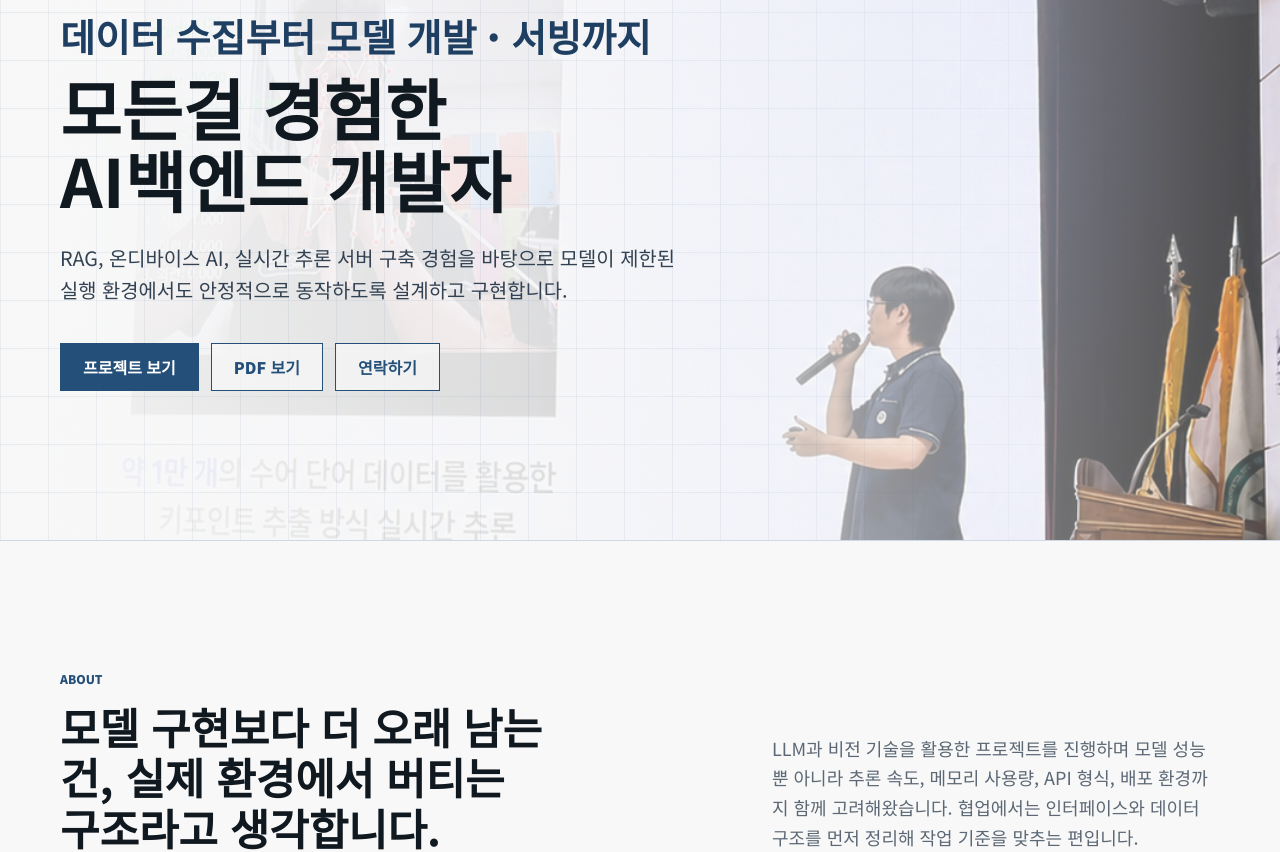
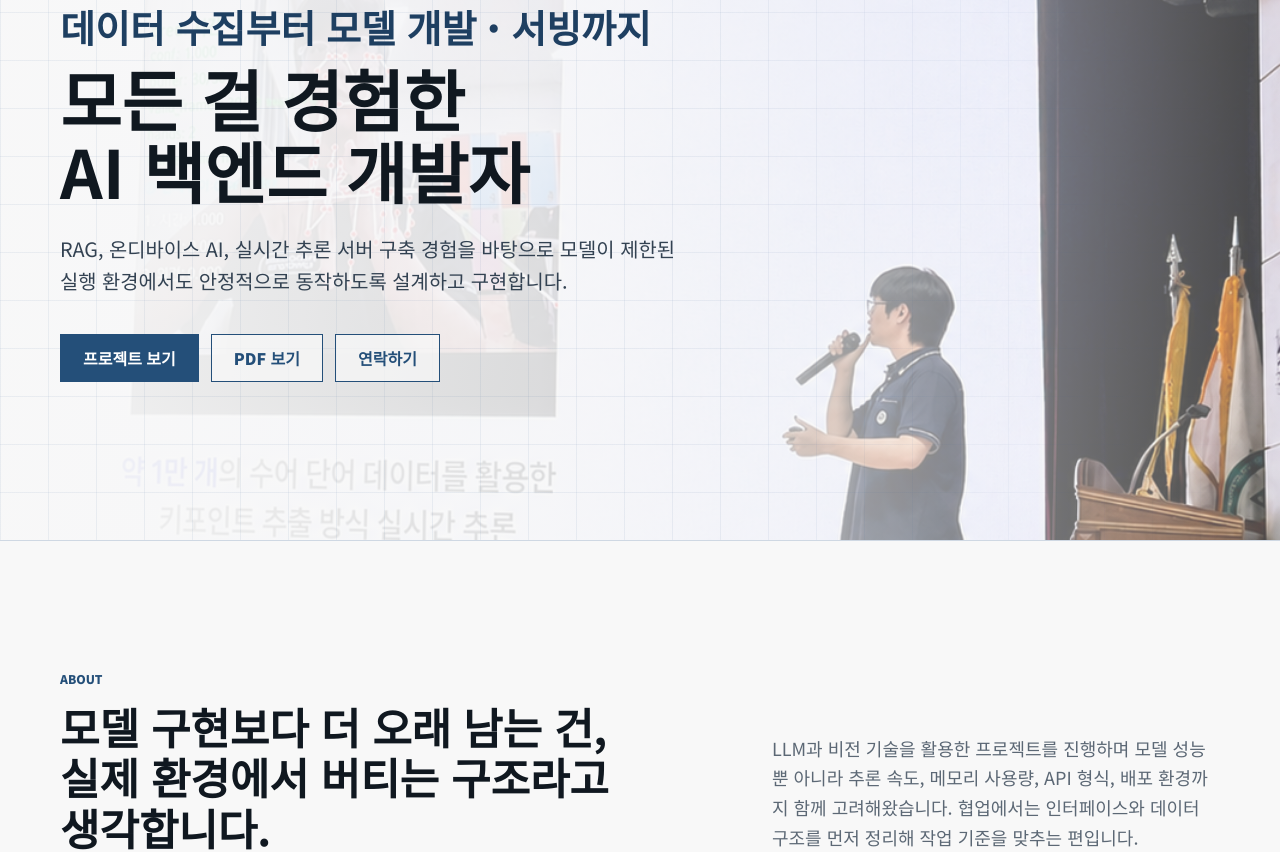
Before and after one commit to yeeeengyu/ingyuChoi_portfolio, a Next.js app: page / in a window 1280 px wide. Shown: the part 180-1032 px from the top of the page. Built offline with nearby package versions, Linux system fonts and the light colour scheme; no server answers.

Commit message:
Refine title line breaks

```diff
--- a/app/globals.css
+++ b/app/globals.css
@@ -51,7 +51,8 @@ h1,
 h2,
 h3 {
   word-break: keep-all;
-  overflow-wrap: normal;
+  overflow-wrap: break-word;
+  text-wrap: pretty;
 }
 
 p {
@@ -188,12 +189,13 @@ p {
 
 .heroLead {
   max-width: 720px;
-  margin-top: 18px;
   color: #1e3f61;
   font-size: clamp(24px, 3.1vw, 38px);
   font-weight: 850;
   line-height: 1.25;
   word-break: keep-all;
+  overflow-wrap: break-word;
+  text-wrap: pretty;
 }
 
 .hero h1 {
@@ -203,11 +205,11 @@ p {
   line-height: 1.08;
   letter-spacing: 0;
   word-break: keep-all;
-  overflow-wrap: normal;
-  text-wrap: balance;
+  overflow-wrap: break-word;
+  text-wrap: pretty;
 }
 
-.hero h1 span {
+.titleLine {
   display: block;
 }
 
@@ -288,7 +290,7 @@ p {
   font-size: clamp(28px, 3.35vw, 44px);
   line-height: 1.18;
   letter-spacing: 0;
-  text-wrap: balance;
+  text-wrap: pretty;
 }
 
 .sectionHead p:not(.kicker),
@@ -677,6 +679,14 @@ p {
     font-size: 43px;
   }
 
+  .titleLine {
+    display: inline;
+  }
+
+  .titleLine + .titleLine::before {
+    content: " ";
+  }
+
   .heroActions,
   .button {
     width: 100%;
--- a/app/page.jsx
+++ b/app/page.jsx
@@ -106,8 +106,8 @@ export default function Home() {
           <div className="heroCopy">
             <p className="heroLead">데이터 수집부터 모델 개발 · 서빙까지</p>
             <h1>
-              <span>모든걸 경험한</span>
-              <span>AI백엔드 개발자</span>
+              <span className="titleLine">모든 걸 경험한</span>
+              <span className="titleLine">AI 백엔드 개발자</span>
             </h1>
             <p>
               RAG, 온디바이스 AI, 실시간 추론 서버 구축 경험을 바탕으로 모델이 제한된 실행 환경에서도 안정적으로 동작하도록 설계하고 구현합니다.
@@ -125,7 +125,10 @@ export default function Home() {
         <div className="sectionHead split">
           <div>
             <p className="kicker">About</p>
-            <h2>모델 구현보다 더 오래 남는 건, 실제 환경에서 버티는 구조라고 생각합니다.</h2>
+            <h2>
+              <span className="titleLine">모델 구현보다 더 오래 남는 건,</span>
+              <span className="titleLine">실제 환경에서 버티는 구조라고 생각합니다.</span>
+            </h2>
           </div>
           <p>
             LLM과 비전 기술을 활용한 프로젝트를 진행하며 모델 성능뿐 아니라 추론 속도, 메모리 사용량, API 형식, 배포 환경까지 함께 고려해왔습니다. 협업에서는 인터페이스와 데이터 구조를 먼저 정리해 작업 기준을 맞추는 편입니다.
@@ -229,7 +232,10 @@ export default function Home() {
       <section className="section contact" id="contact">
         <div className="contactCopy">
           <p className="kicker">Contact</p>
-          <h2>간단한 커피챗도 환영입니다.</h2>
+          <h2>
+            <span className="titleLine">간단한 커피챗도</span>
+            <span className="titleLine">환영입니다.</span>
+          </h2>
           <p>프로젝트 자료, 깃허브, 블로그를 함께 확인하실 수 있습니다.</p>
         </div>
         <div className="contactList" aria-label="연락처 목록">
```
